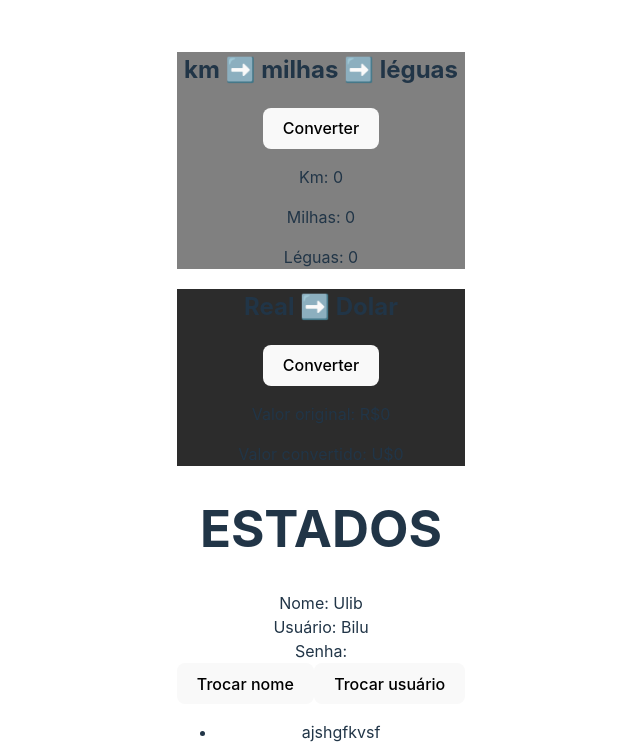
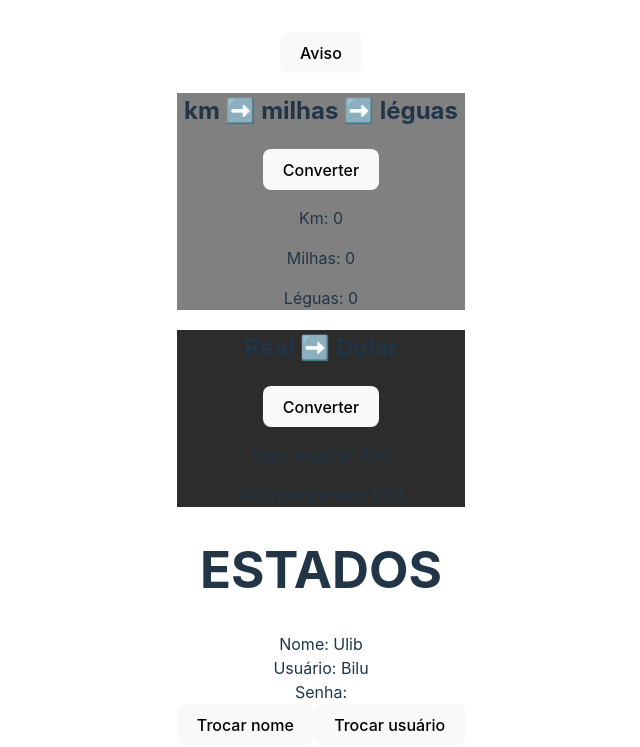
Before and after one commit to rafaellindemann/2025_1_arquivosDeAula, a React (Vite) app in the folder 2a/estados/: page / in a window 1280 px wide. Shown: the top 747 px of the page, without its empty margins (319-959 px from the left). Built offline with nearby package versions, Linux system fonts and the light colour scheme.

Commit message:
add render condicional básico

```diff
--- a/2a/estados/src/App.jsx
+++ b/2a/estados/src/App.jsx
@@ -1,5 +1,6 @@
 
 import './App.css'
+import Aviso from './components/Aviso'
 import Conversao from './components/Conversao'
 import Conversao2 from './components/Conversao2'
 import Estados from './components/Estados'
@@ -8,6 +9,7 @@ function App() {
 
   return (
     <>
+      <Aviso />
       <Conversao2 />
       <Conversao />
       <Estados />
--- /dev/null
+++ b/2a/estados/src/components/Aviso.jsx
@@ -0,0 +1,25 @@
+import { useState } from "react"
+
+
+function Aviso() {
+    const [avisar, setAvisar] = useState(false)
+
+    function toggleAviso(){
+        setAvisar(!avisar)
+        console.log(avisar);
+    }
+
+  return (
+    <div>
+        {/* {avisar  && <p>Apareceu!!</p> } */}
+        { avisar  &&  <p>
+            Celulares e jogos são proibidos no laboratório. Cada vez que alguém fizer isso a equipe perde um ponto na sprint corrente da SA.
+        </p> }
+
+         <button onClick={toggleAviso}>Aviso</button>
+
+    </div>
+  )
+}
+
+export default Aviso
```
